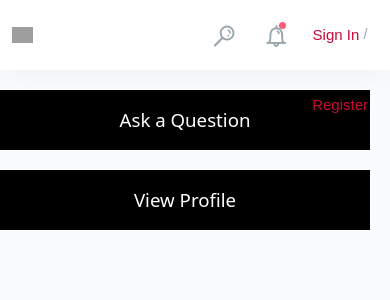
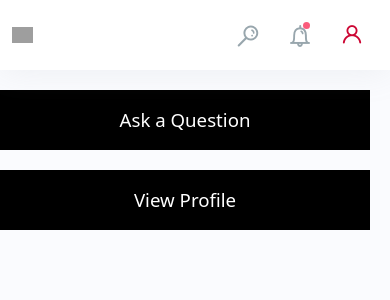
Before and after one commit to wassimkhelifi/sfu-exchange-project, a Django app: page /exchange/ in a window 390 px wide. Shown: the top 300 px of the page. Run offline with Django 3.2, Linux system fonts and the light colour scheme; parts of the project's set-up code (start-up, migrations or seed data) failed here and were passed over; some libraries are stand-ins or nearby versions; some web fonts are replaced; grey boxes are pictures that could not be loaded.

Commit message:
Fixed signin / register spacing

```diff
--- a/sfu-exchange-project/templates/base.html
+++ b/sfu-exchange-project/templates/base.html
@@ -21,7 +21,7 @@
 				<div class='col-1 my-auto'>
 					<a href='/exchange/' class=''>
 						<img class="topnav-logo-lg d-none d-lg-block" src='logo-big' alt='SFUExchange' height="16"/>
-						<img class="topnav-logo-sm d-none " src='logo-small' alt='SFUExchange' height="16"/>
+						<img class="topnav-logo-sm d-none " src='logo-small' alt='SFUE' height="16"/>
 					</a>
 				</div>
 
@@ -124,13 +124,19 @@
 						</li>
 						{% else %}
 						<li class='notification-list'>
-							<div class='nav-link my-auto h-100'>
-								<a href='/' class='noti-icon fs-5'>
-									Sign In
-								</a>/
-								<a href='/exchange/register' class='noti-icon fs-5'>
+							<div class='d-none d-md-flex nav-link my-auto h-100'>
+								<a href="{% url 'Home' %}" class='noti-icon fs-5'>
+									Login
+								</a>
+								<span class='my-auto'>&nbsp;/&nbsp;</span>
+								<a href="{%url "Register"  %}" class='noti-icon fs-5'>
 									Register
 								</a>
+							</div>
+							<div class='d-md-none d-sm-flex nav-link my-auto h-100'>
+								<a href="{% url 'Home' %}" class='noti-icon'>
+									<i class='uil-user'></i>
+								<a>
 							</div>
 						</li>
 						{% endif %}
```
